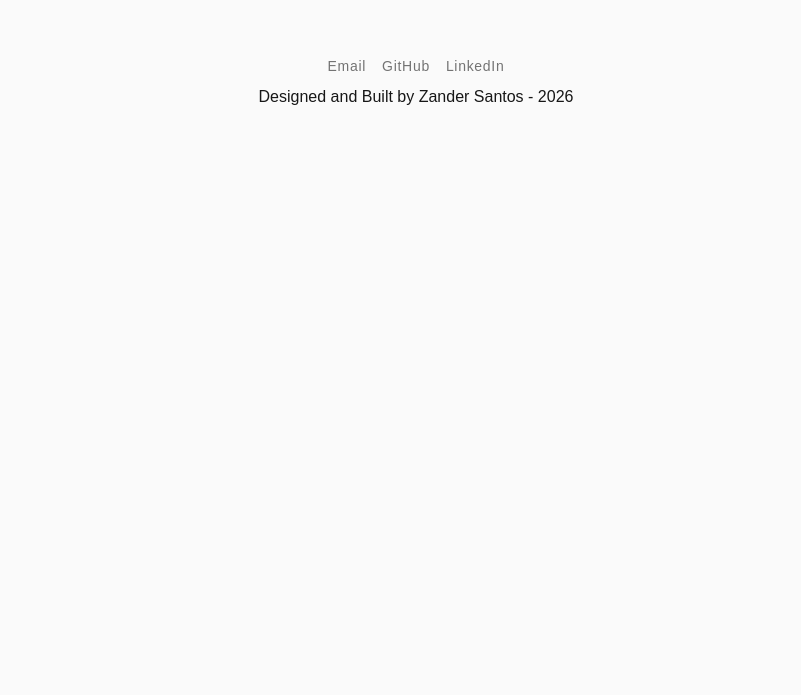
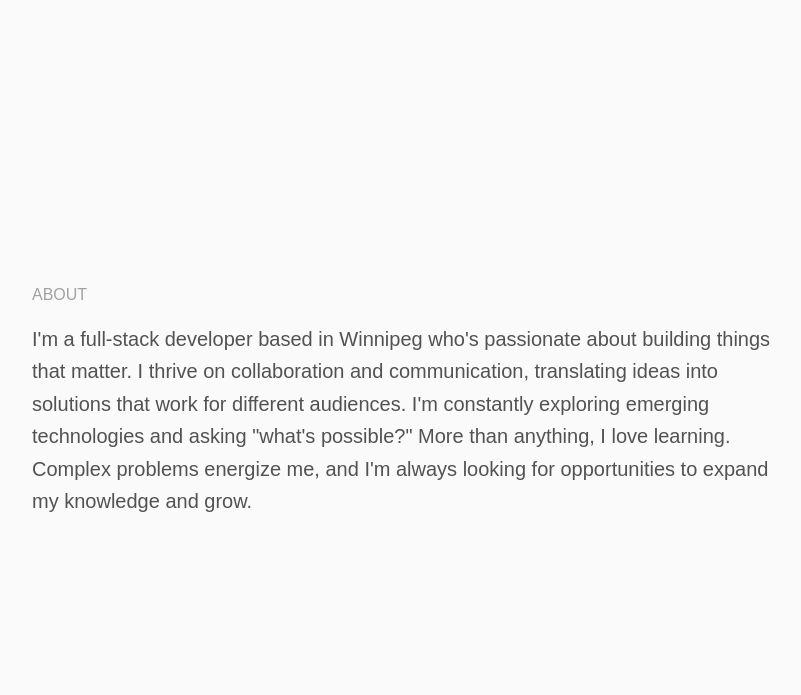
Before and after one commit to zandersantos/zander-santos-portfolio, a Next.js app in the folder zander-santos-portfolio/: page / in a window 1280 px wide. Shown: the part 845-1540 px from the top of the page, without its empty margins (224-1025 px from the left). Before the commit the page ends 986 px from the top, so only its background shows below. Built offline with nearby package versions, Linux system fonts and the light colour scheme.

Commit message:
Updated the About styling, added and info section, and added About to the page

```diff
--- a/zander-santos-portfolio/app/page.tsx
+++ b/zander-santos-portfolio/app/page.tsx
@@ -1,9 +1,11 @@
+import About from "@/components/About";
 import Hero from "@/components/Hero";
 
 export default function Home() {
   return (
     <div>
       <Hero/>
+      <About/>
     </div>
 
   );
--- a/zander-santos-portfolio/components/About.tsx
+++ b/zander-santos-portfolio/components/About.tsx
@@ -1,6 +1,20 @@
 const About = () => {
-  return (
-    <h2>About</h2>
+    return (
+    <section id="about" className="min-h-screen flex items-center px-8">
+      <div className="max-w-3xl mx-auto">
+        <h2 className="text-md uppercase text-neutral-400 mb-4">About</h2>
+
+        <p className="text-xl leading-relaxed text-neutral-600 font-light mb-12">
+          I&apos;m a full-stack developer based in Winnipeg who&apos;s passionate about building things
+          that matter. I thrive on collaboration and communication, translating ideas into
+          solutions that work for different audiences. I&apos;m constantly exploring emerging
+          technologies and asking &quot;what&apos;s possible?&quot; More than anything, I love learning.
+          Complex problems energize me, and I&apos;m always looking for opportunities to expand
+          my knowledge and grow.
+        </p>
+      </div>
+    </section>
+
   );
 };
 
```
